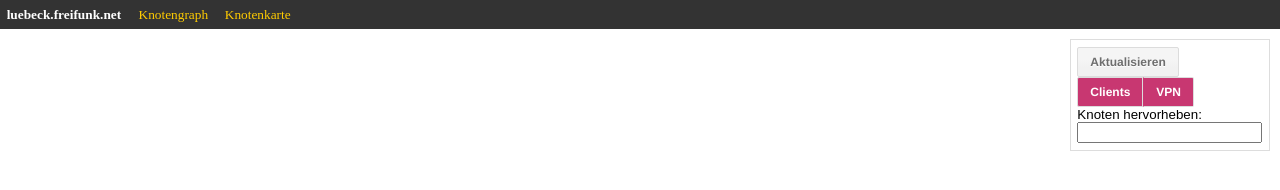
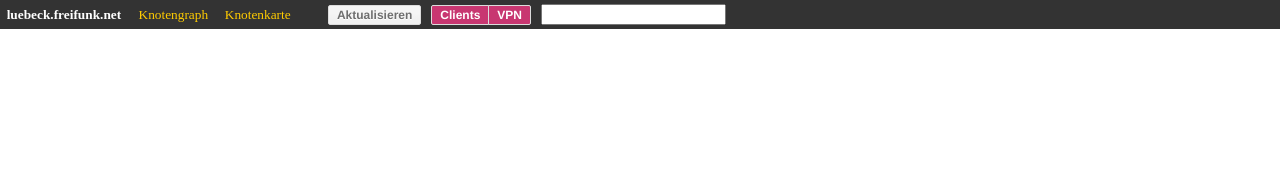
Before and after one commit to ffnord/ffmap-d3, a plain HTML site: page html/nodes.html in a window 1280 px wide. Drawn offline with Linux system fonts and the light colour scheme; some packages are replaced by stand-ins of ours; no server answers.

Commit message:
move control panel to topbar

```diff
--- a/html/force.css
+++ b/html/force.css
@@ -16,7 +16,7 @@
   fill: #FFF0B3;
 }
 
-#nodeinfo, #controlpanel {
+#nodeinfo {
   position: absolute;
   background: #fff;
   border: 1px solid #ddd;
@@ -34,16 +34,20 @@
 }
 
 #controlpanel {
-  top: 10px;
-  right: 10px;
   font-size: 10pt;
+  display: inline-block;
+  color: #fff;
+}
+
+#controlpanel * {
+  display: inline;
 }
 
 #controlpanel p {
-  margin: 0;
+  margin: 0 1em;
 }
 
-#nodeinfo h1, p {
+#nodeinfo h1, #nodeinfo p {
   color: #555;
 }
 
@@ -65,7 +69,7 @@
     color: #6e6e6e;
     font: bold 12px Helvetica, Arial, sans-serif;
     text-decoration: none;
-    padding: 7px 12px;
+    padding: 2px 8px;
     position: relative;
     display: inline-block;
     text-shadow: 0 1px 0 #fff;
@@ -118,12 +122,11 @@
     -webkit-border-bottom-left-radius: 0;
     -moz-border-radius-bottomleft: 0;
     border-bottom-left-radius: 0;
-    border-left: solid 1px #f3f3f3;
-    border-left: solid 1px rgba(255, 255, 255, 0);
+    margin-left: -1px;
 }
 
 .btn.active {
     background: #C83771;
     color: #fff;
-  text-shadow: none;
+    text-shadow: none;
 }
--- a/html/force.js
+++ b/html/force.js
@@ -14,7 +14,7 @@ var offset = getOffset(document.getElementById('chart'))
 var w = window.innerWidth - offset.left,
     h = window.innerHeight - offset.top - 1
 
-var cp = d3.select("#chart").append("div")
+var cp = d3.select("header").append("div")
            .attr("id", "controlpanel")
 
 var updated_at = cp.append("p")
@@ -39,11 +39,6 @@ btns.append("button")
     .attr("value", "vpn")
     .text("VPN")
     .on("click", update_graph)
-
-cp.append("label")
-  .text("Knoten hervorheben:")
-
-cp.append("br")
 
 cp.append("input")
   .on("keyup", function(){show_node(this.value)})
```
